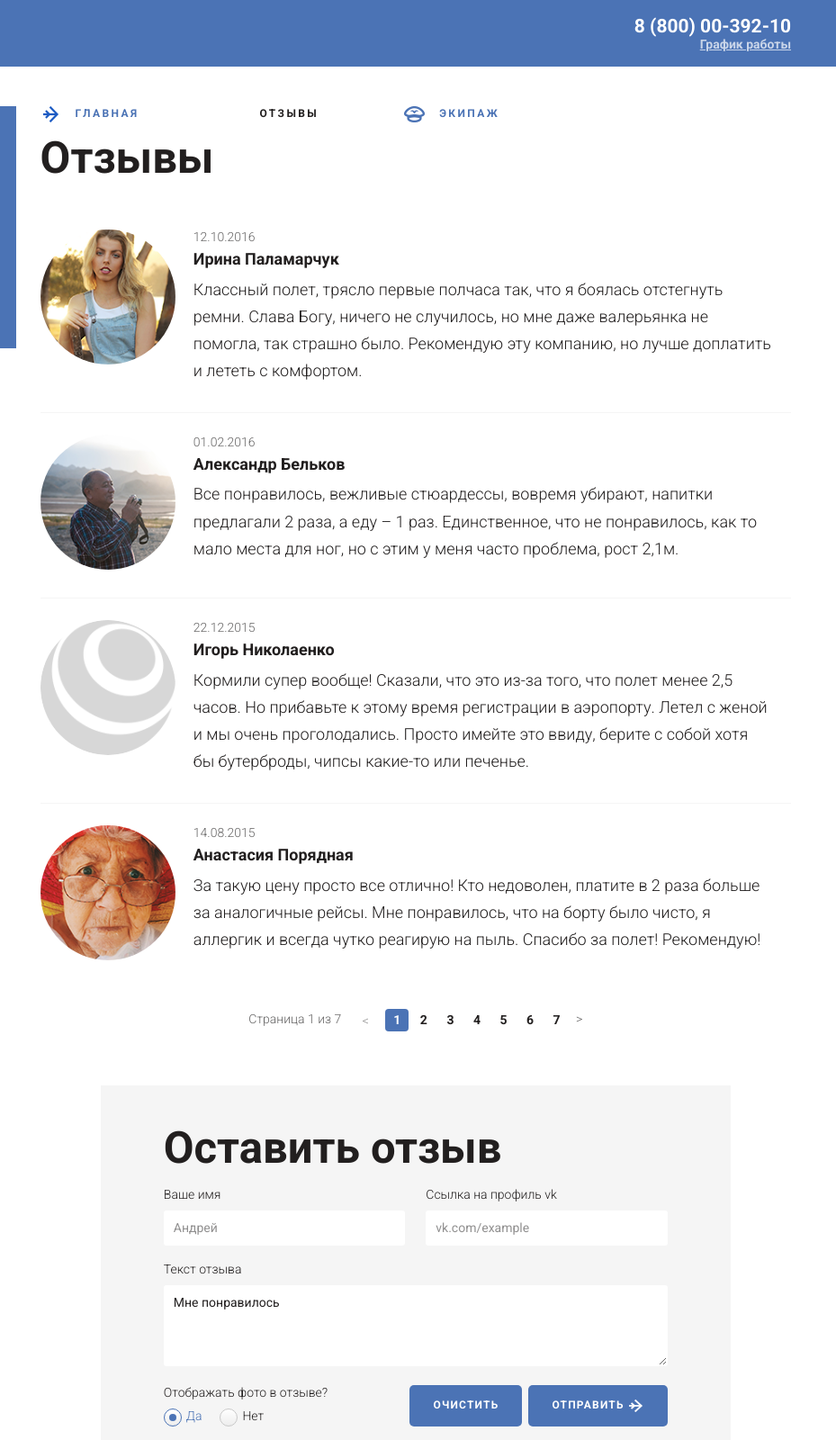
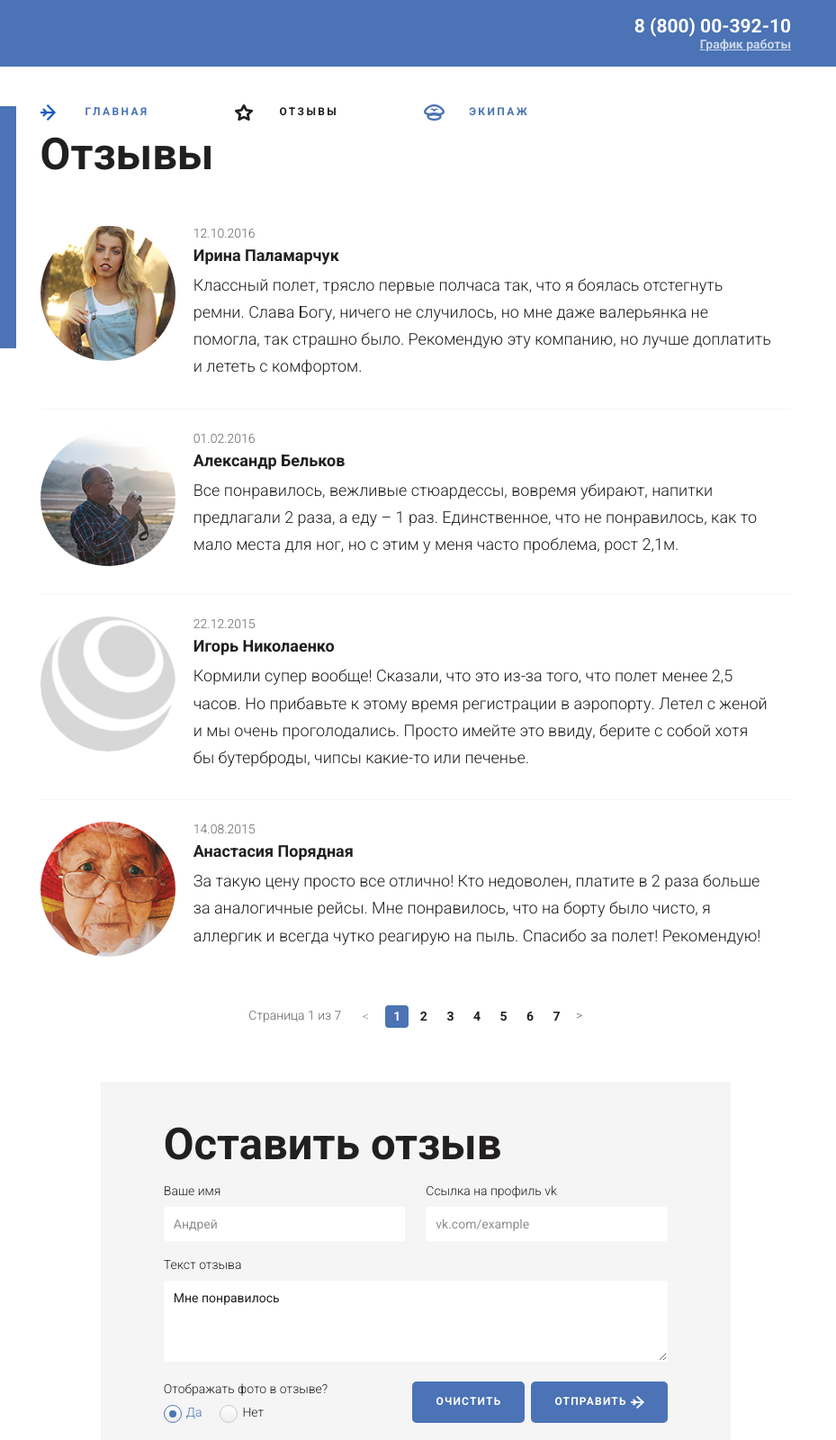
Before and after one commit to bo-mila/airplanet, a plain HTML site: page reviews.html in a window 1280 px wide. Shown: the top 1600 px of the page at 90% size, 351-1280 px from the left. Drawn offline with Linux system fonts and the light colour scheme.

Commit message:
nav-btn-icons into sprite

```diff
--- a/css/blocks/auth.css
+++ b/css/blocks/auth.css
@@ -49,7 +49,7 @@
   letter-spacing: 2.4px;
   color: #1c5bc3;
   border: 1px solid currentColor;
-  padding: 16px 8px 16px 20px;
+  padding: 16px 48px 16px 20px;
   text-align: center;
   display: flex;
   align-items: center;
@@ -59,21 +59,42 @@
   text-transform: uppercase;
   transition: .6s;
   border-radius: 3px;
+  position: relative;
 }
-.welcome__btn::after {
+.welcome__btn:after {
   content: "";
-  display: block;
-  width: 15px;
+  background-image: url('../../img/sprite-nav-btn.png');
+  width: 22px;
   height: 14px;
-  background: url('../../img/main_icon1.png') center center / contain no-repeat;
-  padding-left: 30px;
+  position: absolute;
+  right: 19px;
+  top: 50%;
+  transform: translateY(-50%);
+  background-position: -98px -50px;
+  transition: .6s;
+}
+.welcome__btn::before {
+  content: "";
+  background-image: url('../../img/sprite-nav-btn.png');
+  width: 22px;
+  height: 14px;
+  position: absolute;
+  right: 19px;
+  top: 50%;
+  transform: translateY(-50%);
+  background-position: -10px -86px;
+  opacity: 0;
+  transition: .6s;
 }
 .welcome__btn:hover {
   background-color: #1c5bc3;
   color: #fff;
 }
 .welcome__btn:hover::after {
-  background-image: url('../../img/main_icon-white.png');
+  opacity: 0;
+}
+.welcome__btn:hover::before {
+  opacity: 1;
 }
 @keyframes bounce {
   0% {
--- a/css/blocks/buttons.css
+++ b/css/blocks/buttons.css
@@ -19,17 +19,42 @@
 .buttons__sub {
   display: flex;
   align-items: center;
+  position: relative;
+  padding-right: 45px;
+
 }
 .buttons__sub:after {
   content: "";
-  background: url('../../img/main_icon-white.png') left 5px center no-repeat ;
+  background-image: url('../../img/sprite-nav-btn.png');
   width: 22px;
   height: 14px;
+  position: absolute;
+  right: 19px;
+  top: 50%;
+  transform: translateY(-50%);
+  background-position: -10px -86px;
+  transition: .6s;
+}
+.buttons__sub::before {
+  content: "";
+  background-image: url('../../img/sprite-nav-btn.png');
+  width: 22px;
+  height: 14px;
+  position: absolute;
+  right: 19px;
+  top: 50%;
+  transform: translateY(-50%);
+  background-position: -98px -50px;
+  opacity: 0;
+  transition: .6s;
 }
 .buttons__res:hover, .buttons__sub:hover {
   background-color: #fff;
   color: #1c5bc3;
 }
 .buttons__sub:hover::after {
-  background-image: url('../../img/main_icon1.png');
+  opacity: 0;
 }
+.buttons__sub:hover::before {
+  opacity: 1;
+}
--- a/css/blocks/nav.css
+++ b/css/blocks/nav.css
@@ -15,20 +15,39 @@
   justify-content: start;
 }
 .nav__item {
+  display: flex;
   margin-right: 95px;
+  position: relative;
   transition: .6s;
+  cursor: pointer;
+  align-items: center;
+  padding-left: 50px;
 }
 .nav__item:last-child {
   margin-right: 0;
 }
-.nav__item--active .nav__link--icon--main::before {
-  background-image: url('../../img/main_icon.png');
+.nav__item::before {
+  position: absolute;
+  content: "";
+  left: 0px;
+  top: 50%;
+  transform: translateY(-50%);
+  background-image: url('../../img/sprite-nav-btn.png');
+  transition: .6s;
+  /* width: 23px; */
+  height: 18px;;
 }
-.nav__item--active .nav__link--icon--feed:before {
-  background-image: url('../../img/feed_icon-hover.png');
-}
-.nav__item--active .nav__link--icon--team:before {
-  background-image: url('../../img/team_icon-hover.png');
+.nav__item::after {
+  position: absolute;
+  content: "";
+  left: 0px;
+  top: 50%;
+  transform: translateY(-50%);
+  background-image: url('../../img/sprite-nav-btn.png');
+  opacity: 0;
+  transition: .6s;
+  /* width: 23px; */
+  height: 18px;;
 }
 .nav__item--active {
   color: #221f1f;
@@ -36,11 +55,24 @@
 .nav__item:hover {
   color: #221f1f;
 }
+.nav__item:hover:before {
+  opacity: 0;
+}
+.nav__item:hover:after {
+  opacity: 1;
+}
+.nav__item--active:before {
+  opacity: 0;
+}
+.nav__item--active:after {
+  opacity: 1;
+}
+
 .nav__link {
   display: flex;
   align-items: center;
 }
-.nav__link::before {
+/* .nav__link::before {
   flex-shrink: 0;
   content: "";
   width: 23px;
@@ -48,22 +80,28 @@
   margin-right: 16px;
   background: center center /contain no-repeat;
   transition: .6s;
+} */
+.nav__item--main::before {
+  background-position: -96px -48px;
+  width: 17px;
 }
-.nav__link--icon--main::before {
-  background-image: url('../../img/main_icon1.png');
+.nav__item--feed::before {
+  background-position: -50px -48px;
+  width: 20px;
 }
-.nav__link--icon--feed::before {
-  background-image: url('../../img/feed_icon.png');
+.nav__item--team::before {
+  background-position: -10px -10px;
+  width: 23px;
 }
-.nav__link--icon--team::before {
-  background-image: url('../../img/team_icon.png');
+.nav__item--main::after {
+  background-position: -96px -10px;
+  width: 17px;
 }
-.nav__link--icon--main:hover::before {
-  background-image: url('../../img/main_icon.png');
+.nav__item--feed::after {
+  background-position: -10px -48px;
+  width: 20px;
 }
-.nav__link--icon--feed:hover:before {
-  background-image: url('../../img/feed_icon-hover.png');
+.nav__item--team::after {
+  background-position: -53px -10px;
+  width: 23px;
 }
-.nav__link--icon--team:hover:before {
-  background-image: url('../../img/team_icon-hover.png');
-}
--- a/reviews.html
+++ b/reviews.html
@@ -64,14 +64,14 @@
           <div class="page-content">
             <nav class="nav">
               <ul class="nav__list">
-                <li class="nav__item">
-                  <a href="main.html" class="nav__link nav__link--icon--main">главная</a>
+                <li class="nav__item nav__item--main">
+                  <a href="main.html" class="nav__link">главная</a>
                 </li>
-                <li class="nav__item nav__item--active">
-                  <a href="#" class="nav__link nav__link--icon--feed">отзывы</a>
+                <li class="nav__item nav__item--feed nav__item--active">
+                  <a href="#" class="nav__link">отзывы</a>
                 </li>
-                <li class="nav__item">
-                  <a href="team.html" class="nav__link nav__link--icon--team">экипаж</a>
+                <li class="nav__item nav__item--team">
+                  <a href="team.html" class="nav__link">экипаж</a>
                 </li>
               </ul>
             </nav>
```
Also changed, not shown: main.html (+6 -6 lines), team.html (+6 -6 lines), img/sprite-nav-btn.png (added).
